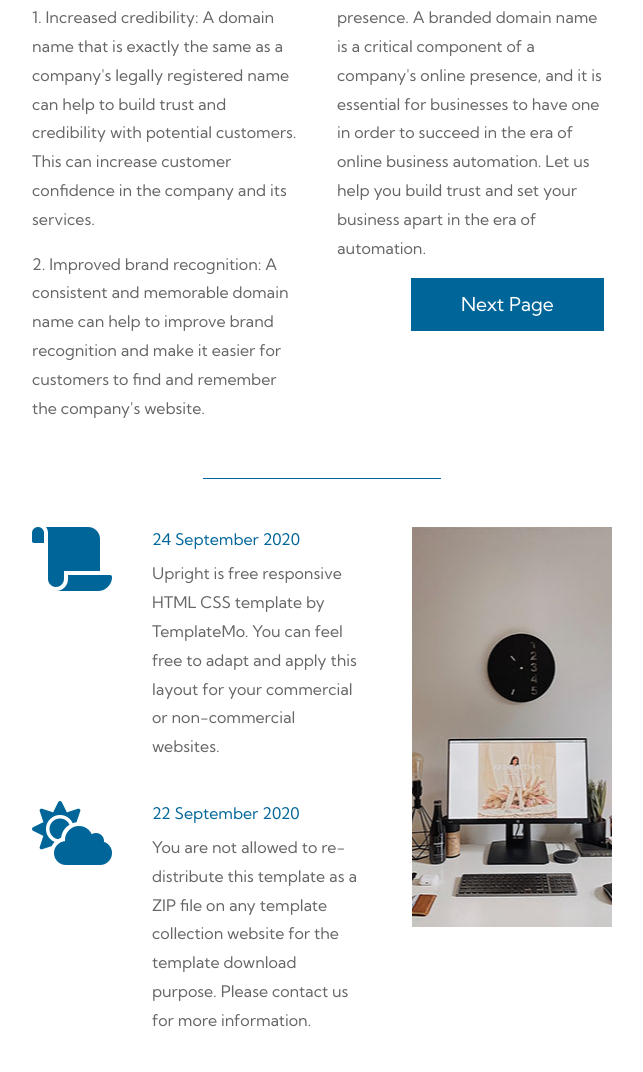
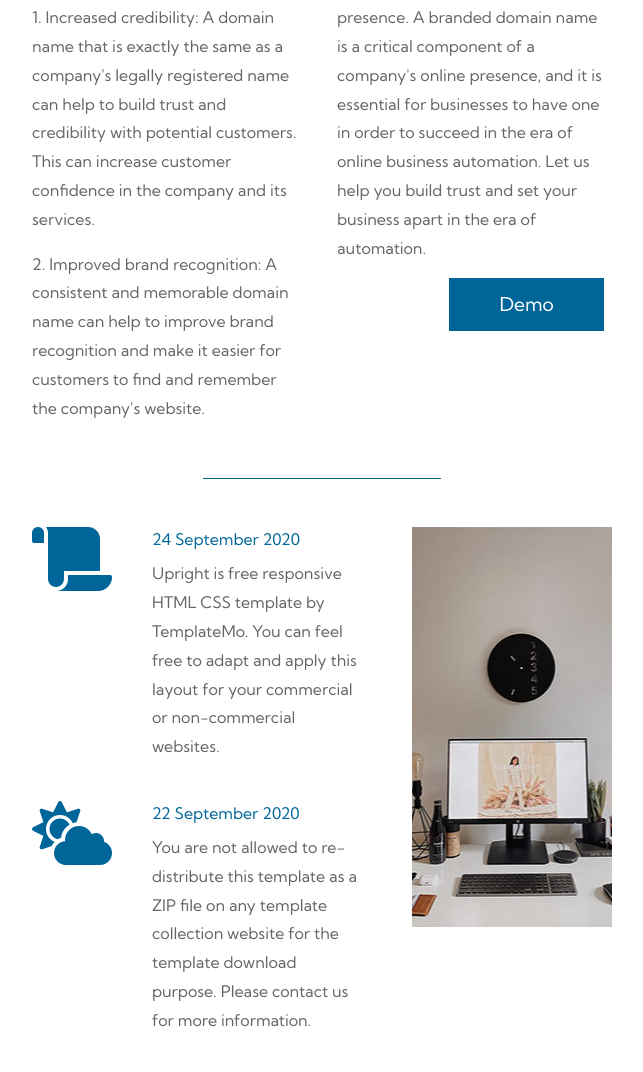
Before and after one commit to pvteltd/company, a plain HTML site: page index.html in a window 1280 px wide. Shown: the part 1187-2259 px from the top of the page, without its empty margins (598-1241 px from the left). Drawn offline with Linux system fonts and the light colour scheme.

Commit message:
Add files via upload

```diff
--- a/index.html
+++ b/index.html
@@ -124,7 +124,7 @@ https://templatemo.com/tm-555-upright
                                       In conclusion, Pvte. Ltd offers a comprehensive solution for businesses looking to establish a professional and effective online presence. A branded domain name is a critical component of a company's online presence, and it is essential for businesses to have one in order to succeed in the era of online business automation. Let us help you build trust and set your business apart in the era of automation.
                                     </p>
                                     <div class="text-right">
-                                        <a href="#gallery" class="btn btn-primary tm-btn-next">Next Page</a>
+                                        <a href="https://company.pvte.ltd" target="_blank" class="btn btn-primary tm-btn-next">Demo</a>
                                     </div>
                                 </div>
                             </div>
```
